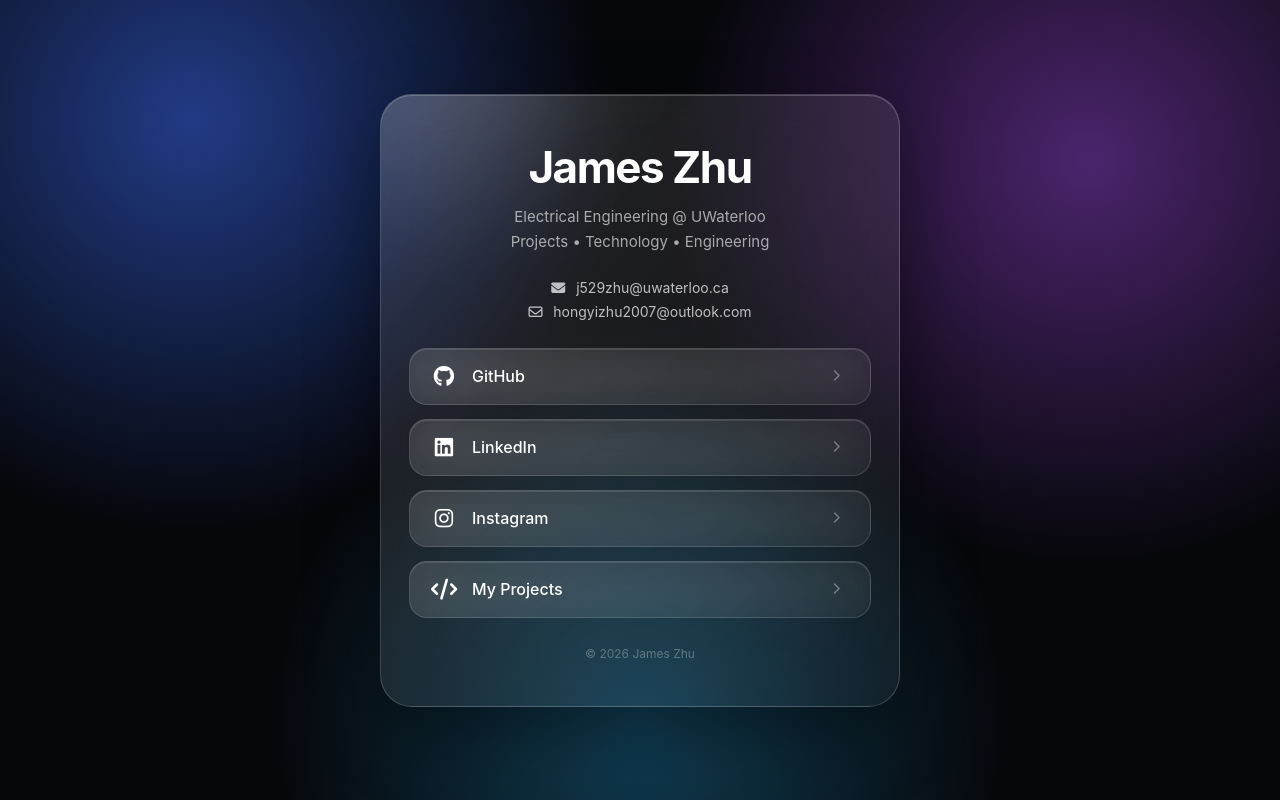
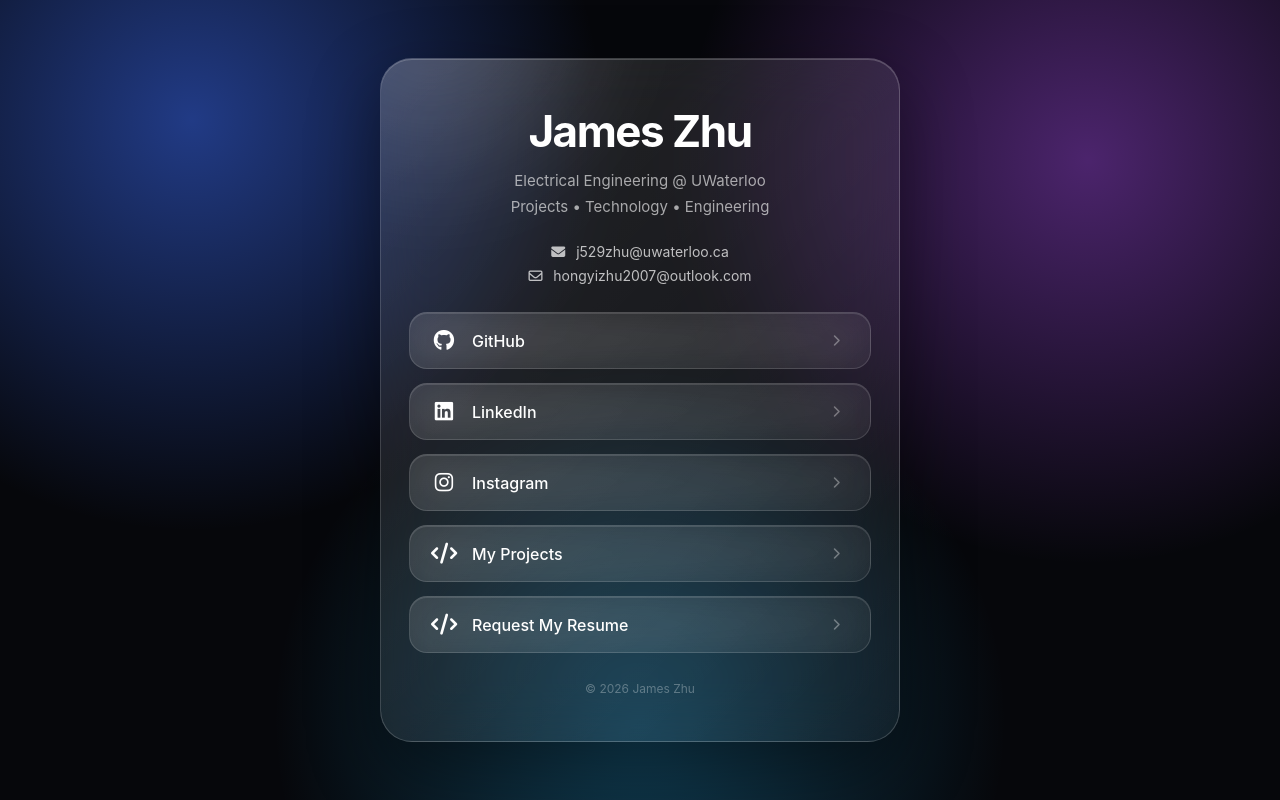
Before and after one commit to JamesChu-byte337/James-Linktree, a plain HTML site: page index.html in a window 1280 px wide. Drawn offline with Linux system fonts and the light colour scheme.

Commit message:
Update index.html

```diff
--- a/index.html
+++ b/index.html
@@ -482,7 +482,22 @@
 
         </a>
 
+<!-- My Resume -->
 
+        <a
+          class="link"
+          href="Request My Resume.html"
+        >
+
+          <i class="fa-solid fa-code"></i>
+
+          <span class="link-text">
+            Request My Resume
+          </span>
+
+          <i class="fa-solid fa-chevron-right arrow"></i>
+
+        </a>
 
       </div>
 
```
